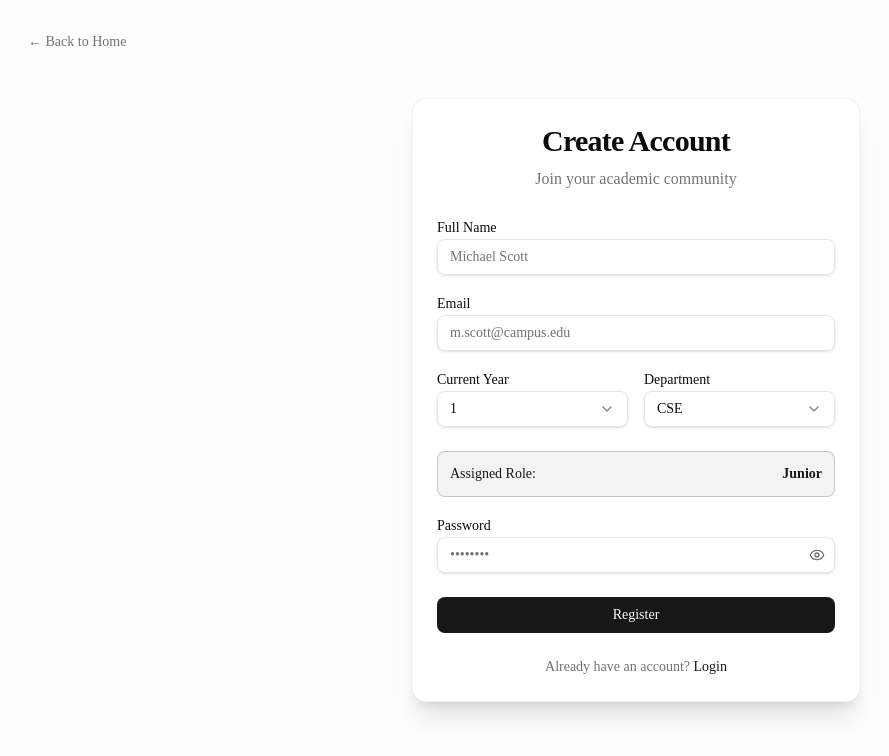
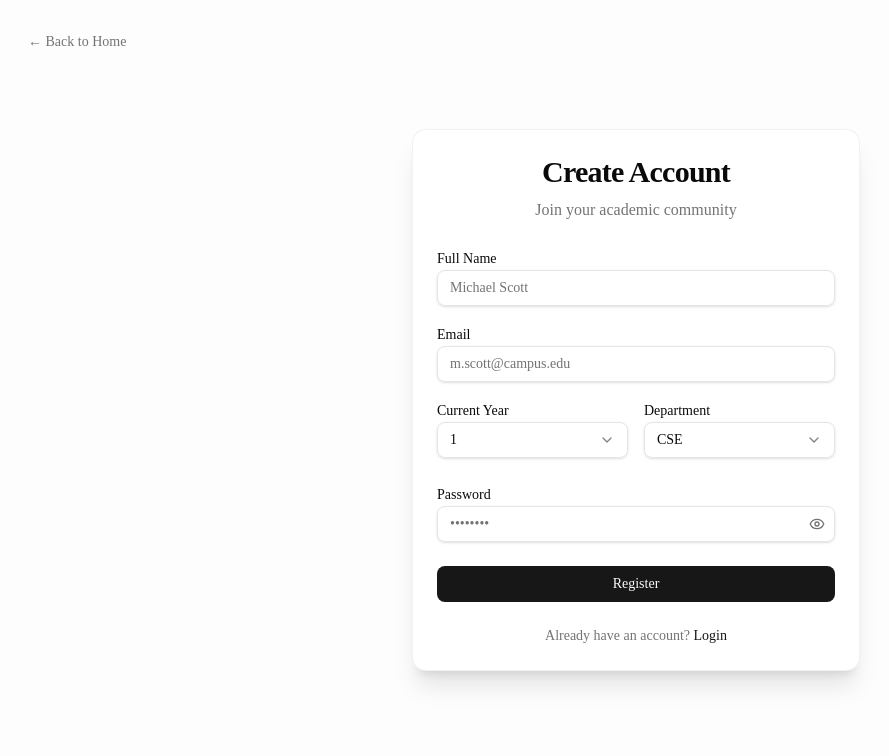
Before and after one commit to Yashwanth-Paleti/campus-connect, a Next.js app: page /register in a window 1280 px wide. Shown: the top 756 px of the page, without its empty margins (4-893 px from the left). Built offline with nearby package versions, Linux system fonts and the light colour scheme.

Commit message:
removed default assigned roles

```diff
--- a/app/register/page.tsx
+++ b/app/register/page.tsx
@@ -27,10 +27,7 @@ export default function RegisterPage() {
     const [selectedYear, setSelectedYear] = useState("1");
     const [selectedDept, setSelectedDept] = useState("CSE");
 
-    // Auto-assign role based on year
-    let autoRole = "Junior";
-    if (selectedYear === "3" || selectedYear === "4") autoRole = "Senior";
-    if (selectedYear === "Alumni") autoRole = "Alumni";
+
 
     const handleRegister = async (e: React.FormEvent<HTMLFormElement>) => {
         e.preventDefault();
@@ -153,10 +150,6 @@ export default function RegisterPage() {
                             </div>
                         </div>
 
-                        <div className="bg-primary/5 border border-primary/20 rounded-md p-3 text-sm flex justify-between items-center text-primary">
-                            <span className="font-medium">Assigned Role:</span>
-                            <span className="font-bold">{autoRole}</span>
-                        </div>
 
                         <div className="space-y-2 relative">
                             <Label htmlFor="password">Password</Label>
--- a/lib/auth-client.ts
+++ b/lib/auth-client.ts
@@ -51,10 +51,6 @@ export const authClient = {
         year: string;
         department: string;
     }) {
-        let role = "Junior";
-        if (data.year === "3" || data.year === "4") role = "Senior";
-        if (data.year === "Alumni") role = "Alumni";
-
         const user = await prisma.user.create({
             data: {
                 name: data.name,
@@ -62,7 +58,6 @@ export const authClient = {
                 password: data.passwordHash,
                 year: data.year,
                 department: data.department,
-                role,
             },
         });
         return user;
```
